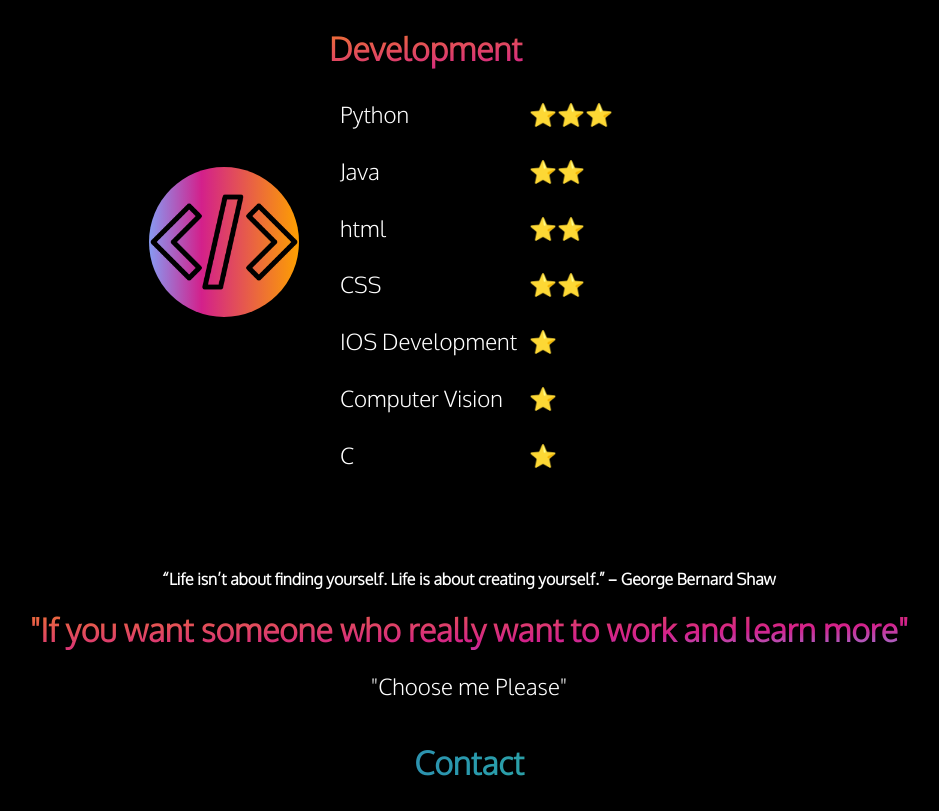
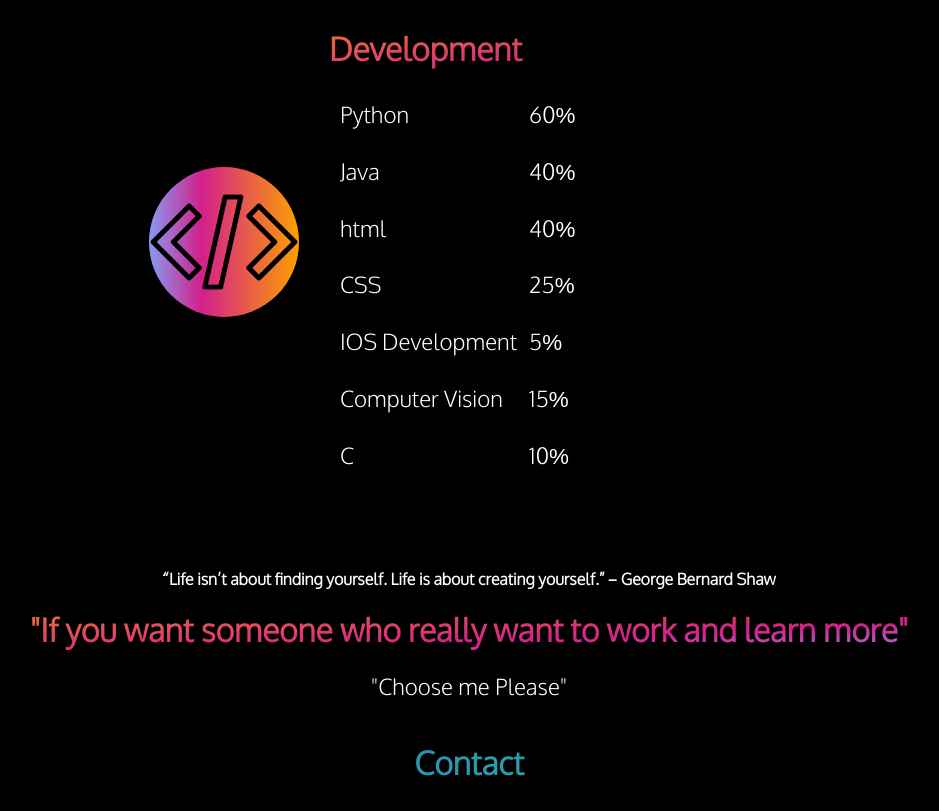
Before and after one commit to PattarapolSan/Pattarapol-s-Skill, a plain HTML site: page index.html in a window 1280 px wide. Shown: the part 905-1716 px from the top of the page, without its empty margins (171-1110 px from the left). Drawn offline with Linux system fonts and the light colour scheme.

Commit message:
Update index.html

```diff
--- a/index.html
+++ b/index.html
@@ -35,31 +35,31 @@
       <table cellspacing = 10>
         <tr>
           <td>Python</td>
-          <td>⭐️⭐️⭐️</td>
+          <td>60%</td>
         </tr>
         <tr>
           <td>Java</td>
-          <td>⭐️⭐️</td>
+          <td>40%</td>
         </tr>
         <tr>
           <td>html</td>
-          <td>⭐️⭐️</td>
+          <td>40%</td>
         </tr>
         <tr>
           <td>CSS</td>
-          <td>⭐️⭐️</td>
+          <td>25%</td>
         </tr>
         <tr>
             <td>IOS Development</td>
-            <td>⭐️</td>
+            <td>5%</td>
         </tr>
         <tr>
            <td>Computer Vision</td>
-           <td>⭐️</td>
+           <td>15%</td>
         </tr>
         <tr>
           <td>C</td>
-          <td>⭐️</td>
+          <td>10%</td>
        </tr>
 
 
```
